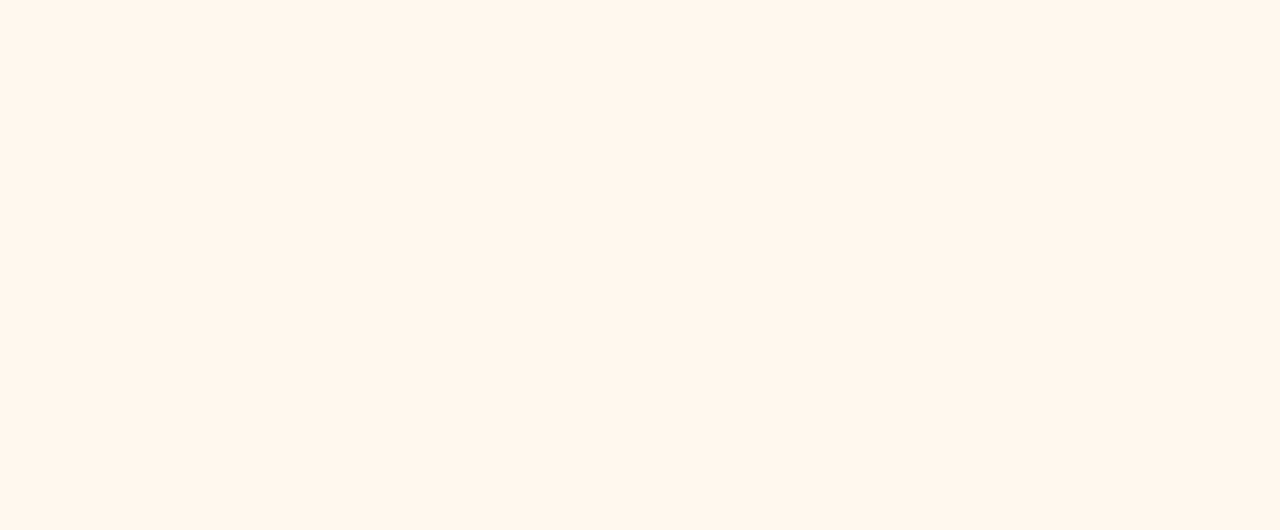
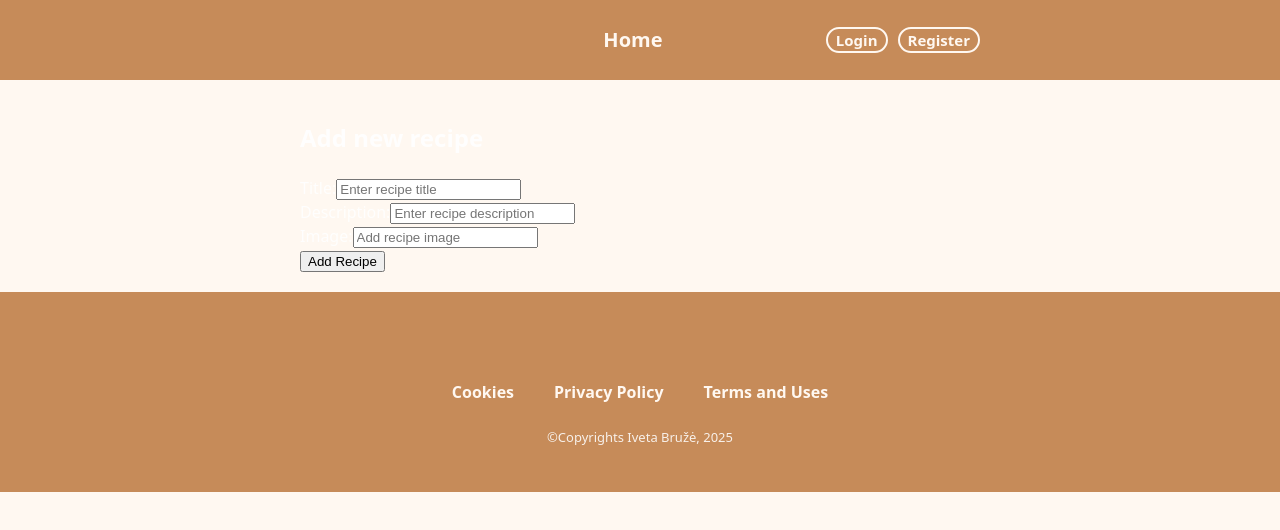
Before and after one commit to IvetaBru/React_atsiskaitymas, a React (Vite) app in the folder react_atsiskaitymas/: page /add in a window 1280 px wide. Before the commit this address had no page. Shown: the top 530 px of the page. Built offline with nearby package versions, Linux system fonts and the light colour scheme; data requests are answered from the project's data file; some icons are missing.

Commit message:
AddRecipe page created, path added, added new recipe to data.json for test purpose, changed data.json cards info to english, small fixes in types and register form

```diff
--- a/react_atsiskaitymas/data.json
+++ b/react_atsiskaitymas/data.json
@@ -2,21 +2,27 @@
   "recipes": [
     {
       "id": "ndujes598",
-      "title": "Tom Yum sriuba",
-      "description": "Maistinga ir soti sriuba su krevetėmis, vištiena, makaronais ir kokosų pienu",
+      "title": "Tom Yum soup",
+      "description": "Nutritious and filling soup with shrimp, chicken, noodles and coconut milk",
       "image": "https://res.cloudinary.com/rimibaltic-web/image/upload/b_white,c_fill,f_auto,h_675,q_auto,w_1200/v2025041413/web-cms/R14732.jpg",
       "createdAt": "2025-04-12T12:00:00Z",
-      "authorId": "fldf896",
-      "saved": true
+      "authorId": "fldf896"
     },
     {
       "id": "cjkf896",
-      "title": "Tiramisu be kiaušinių",
-      "description": "Lengvesnis tiramisu variantas be žalių kiaušinių – naudojama maskarponė, grietinėlė ir kava su biskvitais",
+      "title": "No eggs Tiramisu",
+      "description": "A lighter version of tiramisu without raw eggs - using mascarpone, cream and coffee with biscuits",
       "image": "https://encrypted-tbn0.gstatic.com/images?q=tbn:ANd9GcTVcXN2-NrqQQgjkNLn0BiBpeFWJ99rKNhGZg&s",
       "createdAt": "2025-04-10T15:20:00Z",
-      "authorId": "fldf896",
-      "saved": true
+      "authorId": "fldf896"
+    },
+    {
+      "id": "ef001835-09b1-491a-a397-ee9c13b12f1c",
+      "title": "Classic Chili soup",
+      "description": "This chili soup recipe is a classic Mexican and always a big hit with diners",
+      "image": "https://www.lamaistas.lt/uploads/modules/recipes/without-watermark/32488.jpg",
+      "createdAt": "2025-04-18T07:25:32.110Z",
+      "authorId": "29df3701-f500-48bf-b701-b33f491e2041"
     }
   ],
   "users": [
--- a/react_atsiskaitymas/src/App.tsx
+++ b/react_atsiskaitymas/src/App.tsx
@@ -4,6 +4,7 @@
 import Login from "./components/pages/Login";
 import Register from "./components/pages/Register";
 import UserPage from "./components/pages/UserPage";
+import AddRecipe from "./components/pages/AddRecipe";
 
 
 
@@ -17,6 +18,7 @@
           <Route path="/login" element={<Login />}/>
           <Route path="/register" element={<Register />}/>
           <Route path="/user" element={<UserPage />}/>
+          <Route path="/add" element={<AddRecipe />}/>
         </Route>
       </Routes>
     </>
--- a/react_atsiskaitymas/src/components/contexts/RecipesContext.tsx
+++ b/react_atsiskaitymas/src/components/contexts/RecipesContext.tsx
@@ -11,18 +11,18 @@
             return [...state, action.newRecipe];
         case 'deleteRecipe':
             return state.filter(recipe => recipe.id !== action.id);
-        case 'saveRecipe':
-            return state.map(el => {
-                if(el.id === action.id){
-                  return {
-                    ...el,
-                    saved: !el.saved
-                  }
-                }else { return el }
-              })
-        // default:
-        //     console.error(`No such type ${action.type}`);
-        //     return state;
+        // case 'saveRecipe':
+        //     return state.map(el => {
+        //         if(el.id === action.id){
+        //           return {
+        //             ...el,
+        //             saved: !el.saved
+        //           }
+        //         }else { return el }
+        //       })
+        default:
+            console.error(`No such type ${action.type}`);
+            return state;
     }
 }
 
@@ -62,22 +62,22 @@
         })
     }
 
-    const saveOneRecipe = (id: Recipe['id']) => {
-        const recipe = recipes.find(recipe => recipe.id === id);
-        if (!recipe) return;
+    // const saveOneRecipe = (id: Recipe['id']) => {
+    //     const recipe = recipes.find(recipe => recipe.id === id);
+    //     if (!recipe) return;
 
-        fetch(`http://localhost:8080/recipes/${id}`, {
-            method: "PATCH",
-            headers: {
-                "Content-Type":"application/json"
-            },
-            body: JSON.stringify({saved: !recipe.saved})
-        });
-        dispatch({
-            type:'saveRecipe',
-            id
-        });
-    }
+    //     fetch(`http://localhost:8080/recipes/${id}`, {
+    //         method: "PATCH",
+    //         headers: {
+    //             "Content-Type":"application/json"
+    //         },
+    //         body: JSON.stringify({saved: !recipe.saved})
+    //     });
+    //     dispatch({
+    //         type:'saveRecipe',
+    //         id
+    //     });
+    // }
 
     const findRecipe = (id: Recipe['id']): Recipe | string => {
         const foundRecipe = recipes.find(recipe => recipe.id === id);
@@ -104,7 +104,7 @@
                 dispatch,
                 addNewRecipe,
                 removeOneRecipe,
-                saveOneRecipe,
+                // saveOneRecipe,
                 findRecipe
             }}
         >
--- /dev/null
+++ b/react_atsiskaitymas/src/components/pages/AddRecipe.tsx
@@ -0,0 +1,116 @@
+import { useContext } from "react";
+import { useNavigate } from "react-router";
+import { useFormik } from "formik";
+import * as Yup from 'yup';
+import { v4 as generateID } from 'uuid';
+import styled from "styled-components";
+
+import RecipesContext from "../contexts/RecipesContext";
+import { Recipe, RecipesContextTypes, UsersContextTypes } from "../../types";
+import UsersContext from "../contexts/UsersContext";
+
+const StyledSection = styled.section`
+
+`
+
+const AddRecipe = () => {
+
+    const { addNewRecipe } = useContext(RecipesContext) as RecipesContextTypes;
+    const { loggedInUser} = useContext(UsersContext) as UsersContextTypes;
+    const navigate = useNavigate();
+
+    const initValues: Pick<Recipe, 'title' | 'description' | 'image'> = {
+        title: '',
+        description: '',
+        image: ''
+    }
+
+    const validationSchema = Yup.object({
+        title: Yup.string()
+            .max(50, 'Title is too long')
+            .required('Field must be filled'),
+        description: Yup.string()
+            .min(20, 'Description is to short')
+            .max(200, 'Description is too long')
+            .required('Field must be filled'),
+        image: Yup.string()
+            .url('Please enter a valid image URL')
+            .matches(/\.(jpeg|jpg|gif|png|webp)$/i, 'URL must end with an image extension (.jpg, .png, etc.)')
+            .nullable()
+    })
+
+    const formik = useFormik({
+        initialValues: initValues,
+        validationSchema,
+        onSubmit: (values) => {
+            if (!loggedInUser) return;
+
+            const newRecipe: Recipe = {
+                id: generateID(),
+                title: values.title,
+                description: values.description,
+                image: values.image,
+                createdAt: new Date().toISOString(),
+                authorId: loggedInUser.id,
+            }
+            addNewRecipe(newRecipe);
+            navigate('/')
+        }
+    })
+
+    return (
+        <StyledSection>
+            <h2>Add new recipe</h2>
+            <form onSubmit={formik.handleSubmit}>
+                <div>
+                    <label htmlFor="title">Title:</label>
+                    <input
+                        type="text"
+                        id="title" name="title"
+                        placeholder="Enter recipe title"
+                        value={formik.values.title}
+                        onBlur={formik.handleBlur}
+                        onChange={formik.handleChange}
+                    />
+                    {
+                        formik.errors.title && formik.touched.title &&
+                        <span>{formik.errors.title}</span>
+                    }
+                </div>
+                <div>
+                    <label htmlFor="description">Description:</label>
+                    <input
+                        type="text"
+                        id="description" name="description"
+                        placeholder="Enter recipe description"
+                        value={formik.values.description}
+                        onBlur={formik.handleBlur}
+                        onChange={formik.handleChange}
+                    />
+                    {
+                        formik.errors.description && formik.touched.description &&
+                        <span>{formik.errors.description}</span>
+                    }
+                </div>
+                <div>
+                    <label htmlFor="image">Image:</label>
+                    <input
+                        type="url"
+                        id="image" name="image"
+                        placeholder="Add recipe image"
+                        value={formik.values.image}
+                        onBlur={formik.handleBlur}
+                        onChange={formik.handleChange}
+                    />
+                    {
+                        formik.errors.image && formik.touched.image &&
+                        <span>{formik.errors.image}</span>
+                    }
+                </div>
+                <input type="submit" value="Add Recipe" className='button'/>
+            </form>
+        </StyledSection>
+     );
+}
+
+export default AddRecipe;
--- a/react_atsiskaitymas/src/components/pages/Register.tsx
+++ b/react_atsiskaitymas/src/components/pages/Register.tsx
@@ -190,11 +190,11 @@
                 }
                 </div>
                 <div>
-                <label htmlFor="avatar">Avatar:</label>
+                <label htmlFor="avatar">Profile picture:</label>
                 <input
                     type="url"
                     id="avatar" name="avatar"
-                    placeholder="Add your avatar picture"
+                    placeholder="Add your profile picture"
                     value={formik.values.avatar}
                     onBlur={formik.handleBlur}
                     onChange={formik.handleChange}
--- a/react_atsiskaitymas/src/types.ts
+++ b/react_atsiskaitymas/src/types.ts
@@ -8,7 +8,6 @@
     image: string,
     createdAt: string,
     authorId: string,
-    saved?: boolean
 }
 export type ActionTypes =
 { type: 'setData', data: Recipe[] } |
@@ -21,7 +20,7 @@
     dispatch: React.ActionDispatch<[action: ActionTypes]>,
     addNewRecipe: (newRecipe: Recipe) => void,
     removeOneRecipe: (id: Recipe["id"]) => void,
-    saveOneRecipe: (id: Recipe["id"]) => void,
+    // saveOneRecipe: (id: Recipe["id"]) => void,
     findRecipe: (id: Recipe["id"]) => Recipe | string
 }
 export type User = {
```
